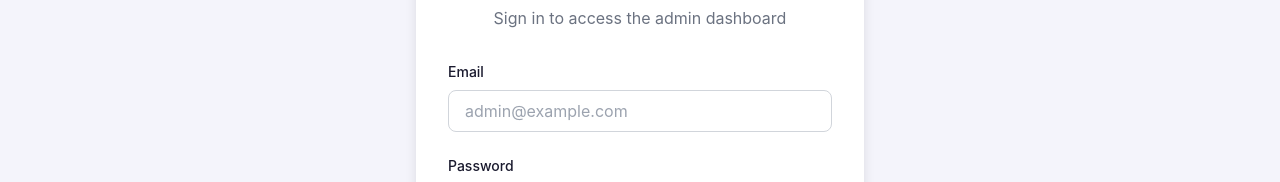
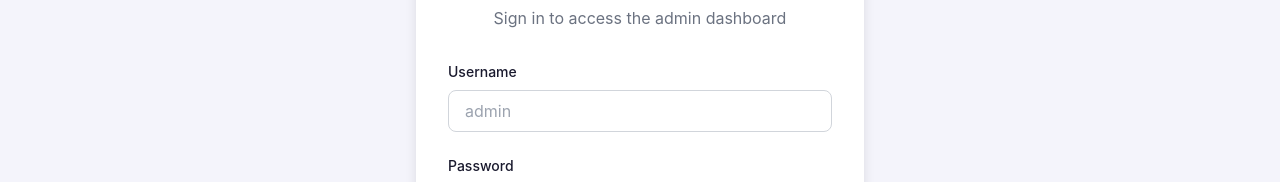
Before and after one commit to dgdfurkan/FlowCobalt, a Next.js app: page /admin/login in a window 1280 px wide. Shown: the part 344-526 px from the top of the page. Built offline with nearby package versions, Linux system fonts and the light colour scheme; no server answers.

Commit message:
Change admin system to username-based login instead of email

```diff
--- a/src/app/admin/login/page.tsx
+++ b/src/app/admin/login/page.tsx
@@ -10,7 +10,7 @@ export const dynamic = 'force-dynamic'
 
 export default function AdminLogin() {
   const router = useRouter()
-  const [email, setEmail] = useState('')
+  const [username, setUsername] = useState('')
   const [password, setPassword] = useState('')
   const [loading, setLoading] = useState(false)
   const [error, setError] = useState('')
@@ -42,25 +42,40 @@ export default function AdminLogin() {
     }
 
     try {
+      // First, get admin by username from admins table
+      const { data: adminData, error: adminError } = await supabase
+        .from('admins')
+        .select('id, username, email')
+        .eq('username', username)
+        .single()
+
+      if (adminError || !adminData) {
+        throw new Error('Invalid username or password')
+      }
+
+      // Supabase Auth requires email, so we use the email from admin record
+      if (!adminData.email) {
+        throw new Error('Admin account is missing email. Please contact administrator.')
+      }
+
+      // Authenticate with email from admin record
       const { data, error: authError } = await supabase.auth.signInWithPassword({
-        email,
+        email: adminData.email,
         password,
       })
 
       if (authError) throw authError
 
-      if (data.user && supabase) {
-        // Check if user is admin
-        const { data: adminData, error: adminError } = await supabase
+      if (data.user) {
+        // Verify admin status one more time
+        const { data: verifyAdmin } = await supabase
           .from('admins')
-          .select('id')
-          .eq('email', email)
+          .select('id, username')
+          .eq('username', username)
           .single()
 
-        if (adminError || !adminData) {
-          if (supabase) {
-            await supabase.auth.signOut()
-          }
+        if (!verifyAdmin) {
+          await supabase.auth.signOut()
           throw new Error('Access denied. Admin privileges required.')
         }
 
@@ -88,17 +103,17 @@ export default function AdminLogin() {
 
         <form onSubmit={handleLogin} className="space-y-6">
           <div>
-            <label htmlFor="email" className="block text-sm font-medium text-text-primary mb-2">
-              Email
+            <label htmlFor="username" className="block text-sm font-medium text-text-primary mb-2">
+              Username
             </label>
             <input
-              id="email"
-              type="email"
-              value={email}
-              onChange={(e) => setEmail(e.target.value)}
+              id="username"
+              type="text"
+              value={username}
+              onChange={(e) => setUsername(e.target.value)}
               required
               className="w-full px-4 py-2 border border-gray-300 rounded-lg focus:ring-2 focus:ring-brand-purple focus:border-transparent"
-              placeholder="admin@example.com"
+              placeholder="admin"
             />
           </div>
 
--- a/src/app/admin/page.tsx
+++ b/src/app/admin/page.tsx
@@ -8,6 +8,7 @@ import Button from '@/components/ui/Button'
 export default function AdminDashboard() {
   const router = useRouter()
   const [user, setUser] = useState<any>(null)
+  const [adminUsername, setAdminUsername] = useState<string>('')
   const [loading, setLoading] = useState(true)
   const [stats, setStats] = useState({
     totalVisitors: 0,
@@ -41,10 +42,10 @@ export default function AdminDashboard() {
         return
       }
 
-      // Verify admin status
+      // Get admin username from admins table by email
       const { data: adminData } = await supabase
         .from('admins')
-        .select('id')
+        .select('id, username, email')
         .eq('email', currentUser.email)
         .single()
 
@@ -55,6 +56,7 @@ export default function AdminDashboard() {
       }
 
       setUser(currentUser)
+      setAdminUsername(adminData.username)
     } catch (error) {
       console.error('Auth error:', error)
       if (supabase) {
@@ -128,7 +130,7 @@ export default function AdminDashboard() {
               Admin Dashboard
             </h1>
             <p className="text-text-secondary">
-              Welcome, {user?.email}
+              Welcome, {adminUsername || user?.email || 'Admin'}
             </p>
           </div>
           <Button variant="secondary" onClick={handleLogout}>
```
Also changed, not shown: infra/supabase/edge-functions/README.md (added), 6 other files (tests, documents, lock files or other folders).
